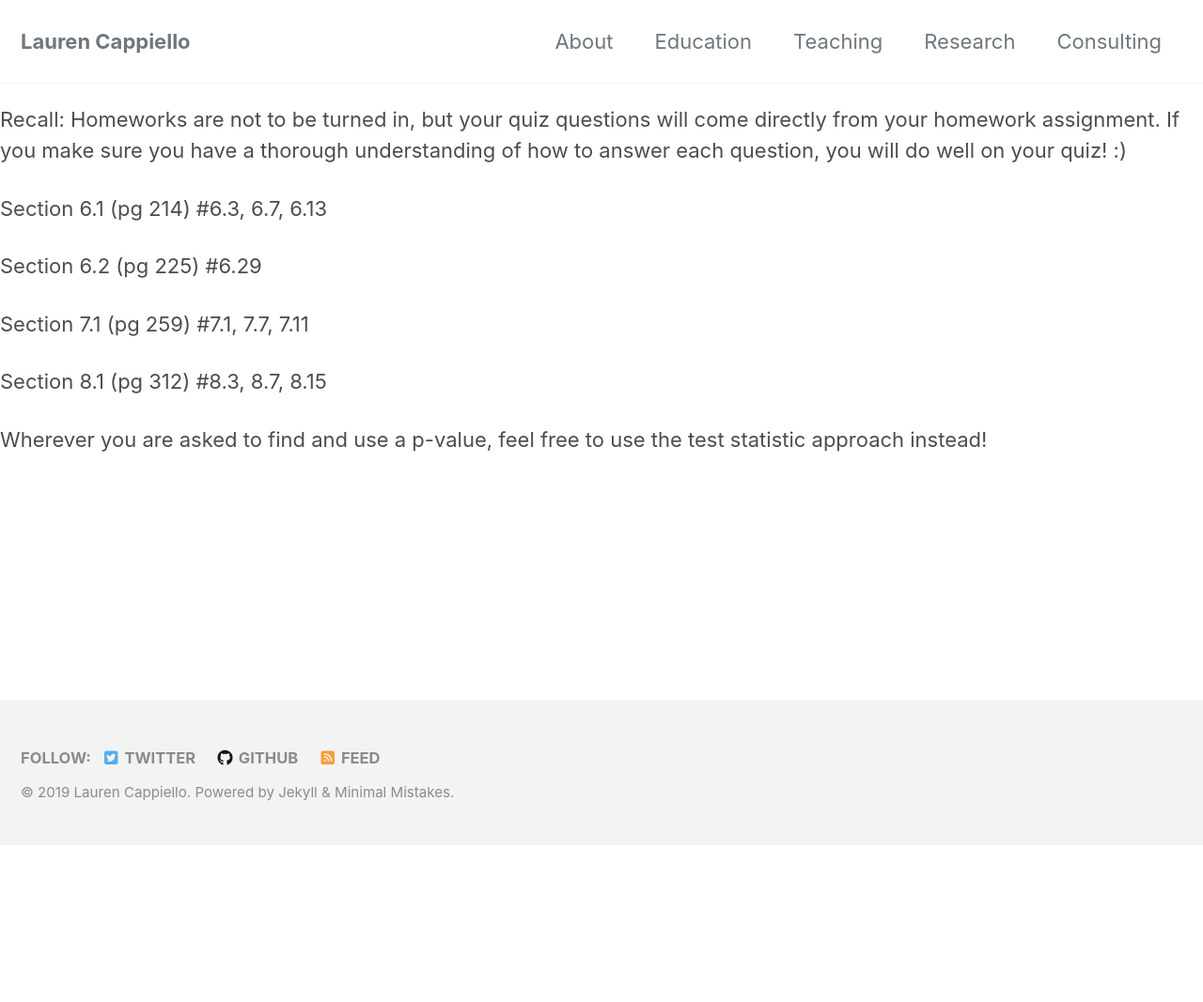
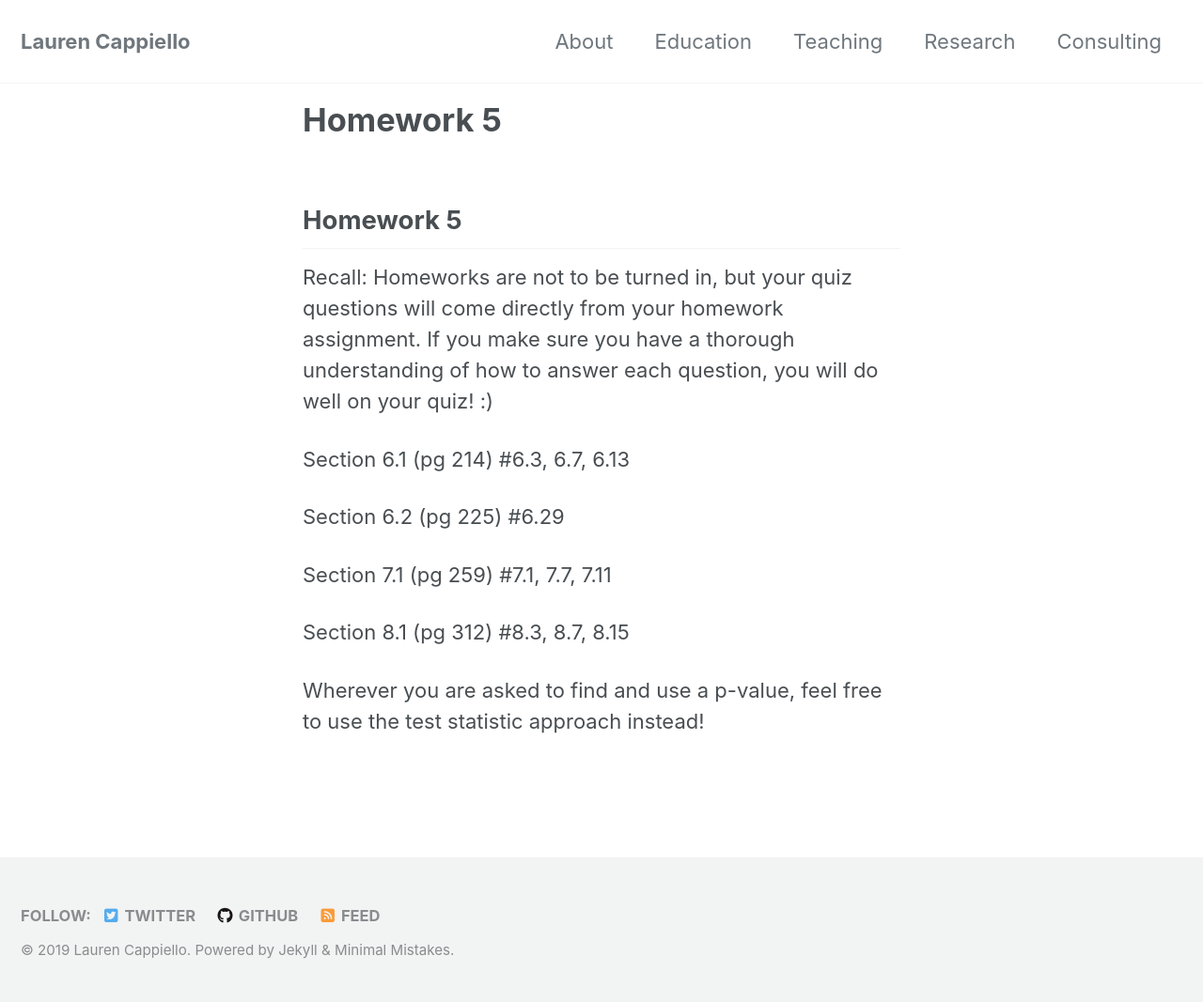
Before and after one commit to lgpcappiello/lgpcappiello.github.io, a Jekyll site: the page built from teaching/stat100a/hw5.md, in a window 1280 px wide. Shown: the whole page at 94% size. Built offline with Jekyll 4.4.1, drawn with Linux system fonts in a browser that asks for light colours; cached includes are drawn as plain includes; nearby versions of some CDN libraries; our own code applies the rules of GitHub Pages for plain Markdown files; before the commit the page ends 900 px from its top, so only the background shows below that.

Commit message:
Update hw5.md

```diff
--- a/teaching/stat100a/hw5.md
+++ b/teaching/stat100a/hw5.md
@@ -1,3 +1,9 @@
+---
+layout: single
+---
+
+## Homework 5
+
 Recall: Homeworks are not to be turned in, but your quiz questions will come directly from your homework assignment. If you make sure you have a thorough understanding of how to answer each question, you will do well on your quiz! :)
 
 Section 6.1 (pg 214) #6.3, 6.7, 6.13
```
